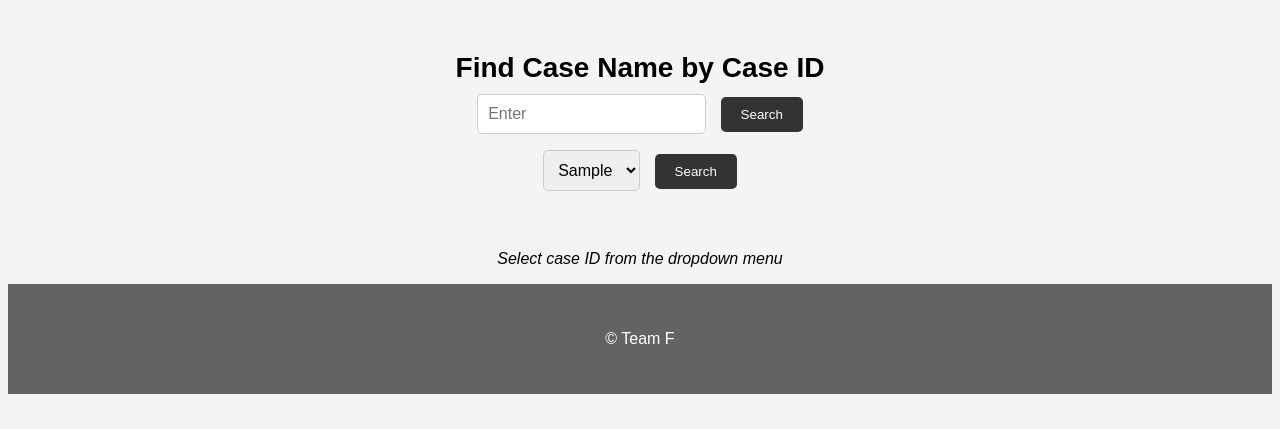
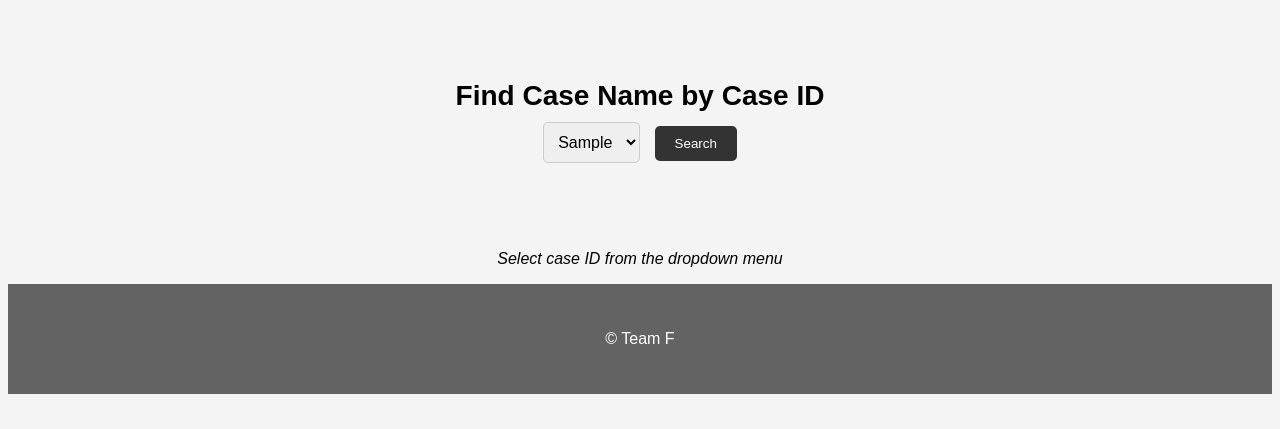
Before and after one commit to CS257-F23/team-project-f, a Flask app: page /case_name in a window 1280 px wide. Shown: the part 138-567 px from the top of the page. Run offline with Flask 3, Linux system fonts and the light colour scheme; a database or web service that is not in the repository returns one stand-in record (values such as "Sample title"); some libraries are stand-ins or nearby versions.

```diff
--- a/static/datastyle1.css
+++ b/static/datastyle1.css
@@ -130,12 +130,6 @@ h1 {
 }
 
 /* Style the input fields */
-input[type="search"] {
-    padding: 10px;
-    border: 1px solid #ccc;
-    border-radius: 5px;
-    font-size: 16px;
-}
 
 select {
     padding: 10px;
--- a/templates/case_name_displayer.html
+++ b/templates/case_name_displayer.html
@@ -18,10 +18,6 @@
 
 		<div class="search-container">
 			<h1>{{function_text}}</h1>
-			<form id="form" action={{function_url}}>
-				<input type="search" id="query" name="search" placeholder={{query_text}}>
-				<button id="searchButton">Search</button>
-			</form>
 
 			<form id ="form2" method="GET" action={{function_url}}>
 				<select name="search" id="query">
```
